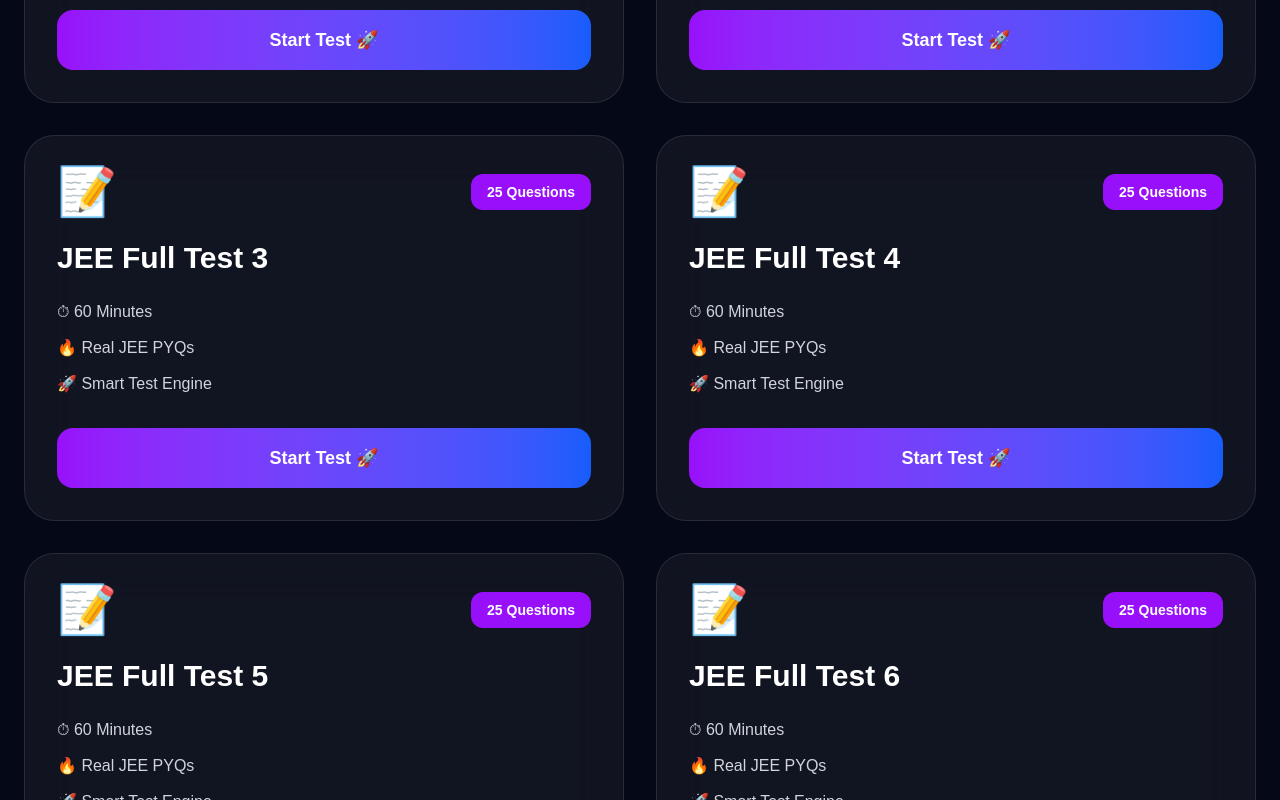
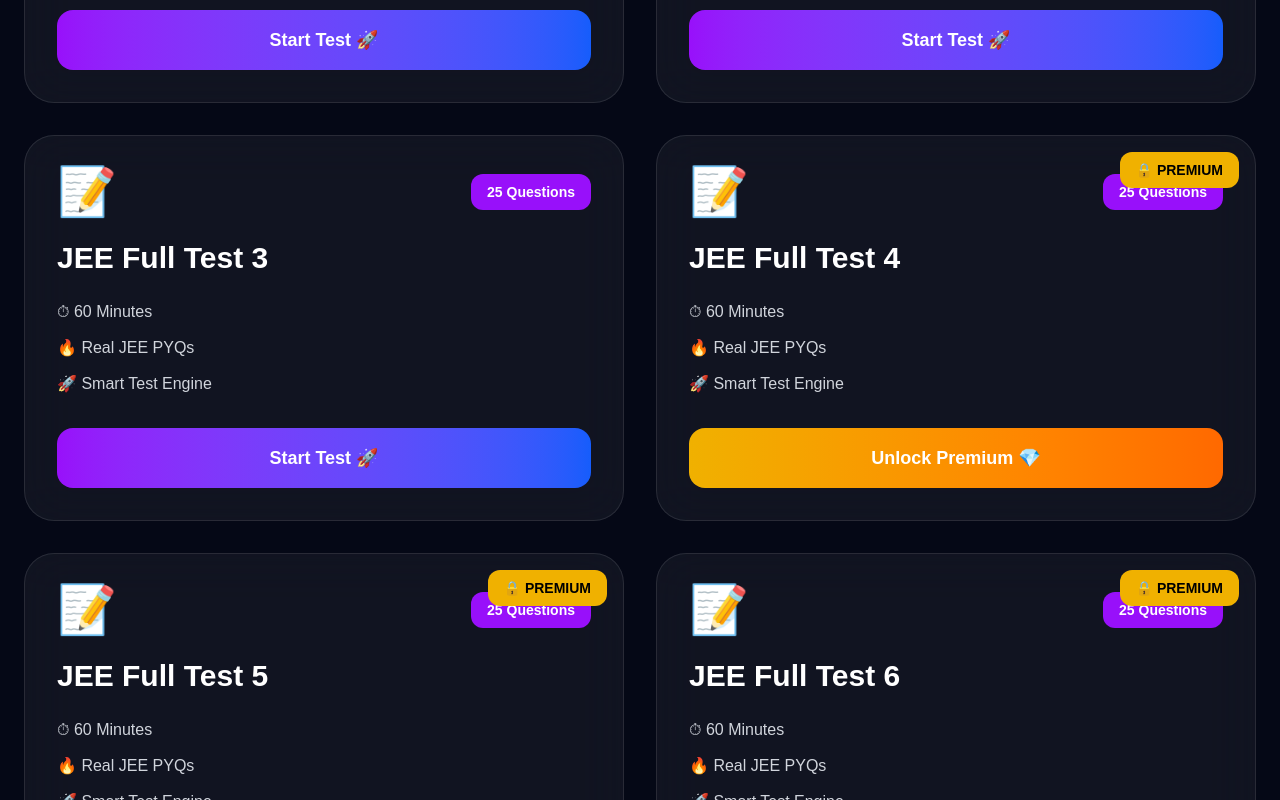
Before and after one commit to himanshu8785/exam-cracker, a Next.js app: page /jee-tests in a window 1280 px wide. Shown: the part 1000-1800 px from the top of the page. Built offline with nearby package versions, Linux system fonts and the light colour scheme.

Commit message:
premium lock test series

```diff
--- a/app/jee-tests/page.tsx
+++ b/app/jee-tests/page.tsx
@@ -10,6 +10,8 @@ export default function JEETestSeriesPage(){
 
       title:`JEE Full Test ${i+1}`,
 
+      premium:i >= 3,
+
       link:`/mock-test?exam=JEE&test=${i+1}`
 
     })
@@ -20,6 +22,8 @@ export default function JEETestSeriesPage(){
     (_,i)=>({
 
       title:`Half Syllabus Test ${i+1}`,
+
+      premium:i >= 2,
 
       link:`/mock-test?exam=JEE&half=${i+1}`
 
@@ -32,38 +36,32 @@ export default function JEETestSeriesPage(){
 
       title:`Physics Test ${i+1}`,
 
+      premium:i >= 2,
+
       link:`/mock-test?subject=Physics&test=${i+1}`
 
     })
   );
 
-  const chemistryTests = Array.from(
-    {length:10},
-    (_,i)=>({
-
-      title:`Chemistry Test ${i+1}`,
-
-      link:`/mock-test?subject=Chemistry&test=${i+1}`
-
-    })
-  );
-
-  const mathsTests = Array.from(
-    {length:10},
-    (_,i)=>({
-
-      title:`Maths Test ${i+1}`,
-
-      link:`/mock-test?subject=Maths&test=${i+1}`
-
-    })
-  );
-
-  function TestCard({title,link}:any){
+  function TestCard({title,link,premium}:any){
 
     return(
 
-      <div className="bg-white/5 border border-white/10 backdrop-blur-xl rounded-[30px] p-8 hover:border-purple-500 transition">
+      <div className="bg-white/5 border border-white/10 backdrop-blur-xl rounded-[30px] p-8 hover:border-purple-500 transition relative overflow-hidden">
+
+        {
+
+          premium && (
+
+            <div className="absolute top-4 right-4 bg-yellow-500 text-black px-4 py-2 rounded-xl text-sm font-bold">
+
+              🔒 PREMIUM
+
+            </div>
+
+          )
+
+        }
 
         <div className="flex justify-between items-center mb-6">
 
@@ -109,6 +107,23 @@ export default function JEETestSeriesPage(){
 
         </div>
 
+        {
+
+          premium
+
+          ?
+
+          <Link
+            href="/pricing"
+            className="block text-center py-4 rounded-2xl bg-gradient-to-r from-yellow-500 to-orange-500 text-lg font-bold"
+          >
+
+            Unlock Premium 💎
+
+          </Link>
+
+          :
+
           <Link
             href={link}
             className="block text-center py-4 rounded-2xl bg-gradient-to-r from-purple-600 to-blue-600 text-lg font-bold"
@@ -117,6 +132,8 @@ export default function JEETestSeriesPage(){
             Start Test 🚀
 
           </Link>
+
+        }
 
       </div>
 
@@ -176,7 +193,7 @@ export default function JEETestSeriesPage(){
 
       </section>
 
-      {/* FULL TESTS */}
+      {/* FREE TESTS */}
 
       <section className="max-w-7xl mx-auto px-6 py-16">
 
@@ -204,6 +221,7 @@ export default function JEETestSeriesPage(){
               key={index}
               title={test.title}
               link={test.link}
+              premium={test.premium}
             />
 
           ))}
@@ -240,6 +258,7 @@ export default function JEETestSeriesPage(){
               key={index}
               title={test.title}
               link={test.link}
+              premium={test.premium}
             />
 
           ))}
@@ -250,7 +269,7 @@ export default function JEETestSeriesPage(){
 
       {/* PHYSICS */}
 
-      <section className="max-w-7xl mx-auto px-6 py-16">
+      <section className="max-w-7xl mx-auto px-6 py-16 pb-24">
 
         <div className="flex items-center gap-4 mb-12">
 
@@ -276,78 +295,7 @@ export default function JEETestSeriesPage(){
               key={index}
               title={test.title}
               link={test.link}
-            />
-
-          ))}
-
-        </div>
-
-      </section>
-
-      {/* CHEMISTRY */}
-
-      <section className="max-w-7xl mx-auto px-6 py-16">
-
-        <div className="flex items-center gap-4 mb-12">
-
-          <div className="text-5xl">
-
-            🧪
-
-          </div>
-
-          <h2 className="text-5xl font-black">
-
-            Chemistry Tests
-
-          </h2>
-
-        </div>
-
-        <div className="grid grid-cols-1 md:grid-cols-2 gap-8">
-
-          {chemistryTests.map((test,index)=>(
-
-            <TestCard
-              key={index}
-              title={test.title}
-              link={test.link}
-            />
-
-          ))}
-
-        </div>
-
-      </section>
-
-      {/* MATHS */}
-
-      <section className="max-w-7xl mx-auto px-6 py-16 pb-24">
-
-        <div className="flex items-center gap-4 mb-12">
-
-          <div className="text-5xl">
-
-            📘
-
-          </div>
-
-          <h2 className="text-5xl font-black">
-
-            Maths Tests
-
-          </h2>
-
-        </div>
-
-        <div className="grid grid-cols-1 md:grid-cols-2 gap-8">
-
-          {mathsTests.map((test,index)=>(
-
-            <TestCard
-              key={index}
-              title={test.title}
-              link={test.link}
+              premium={test.premium}
             />
 
           ))}
```
Lines whose indentation alone changed are shown as unchanged.
